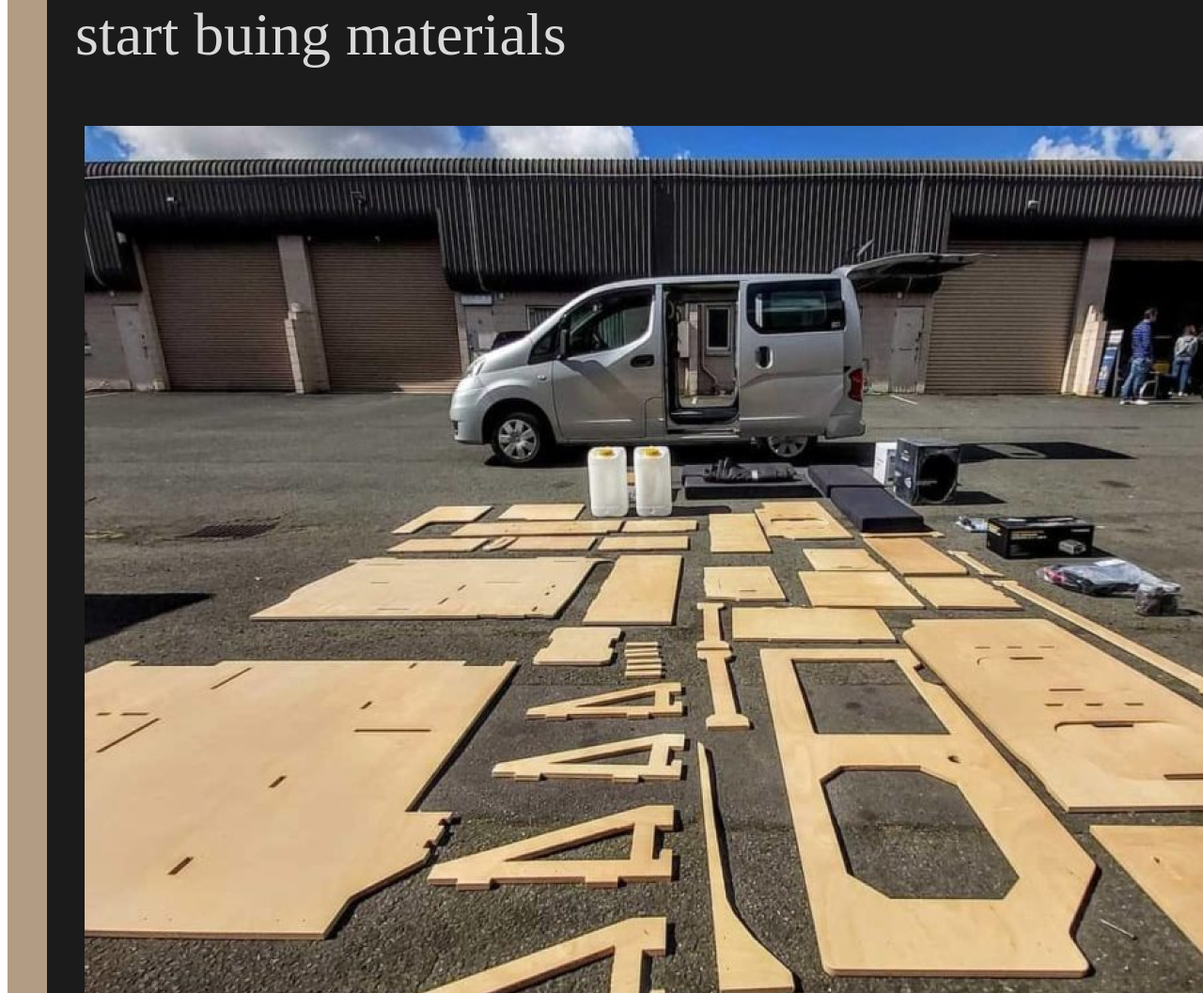
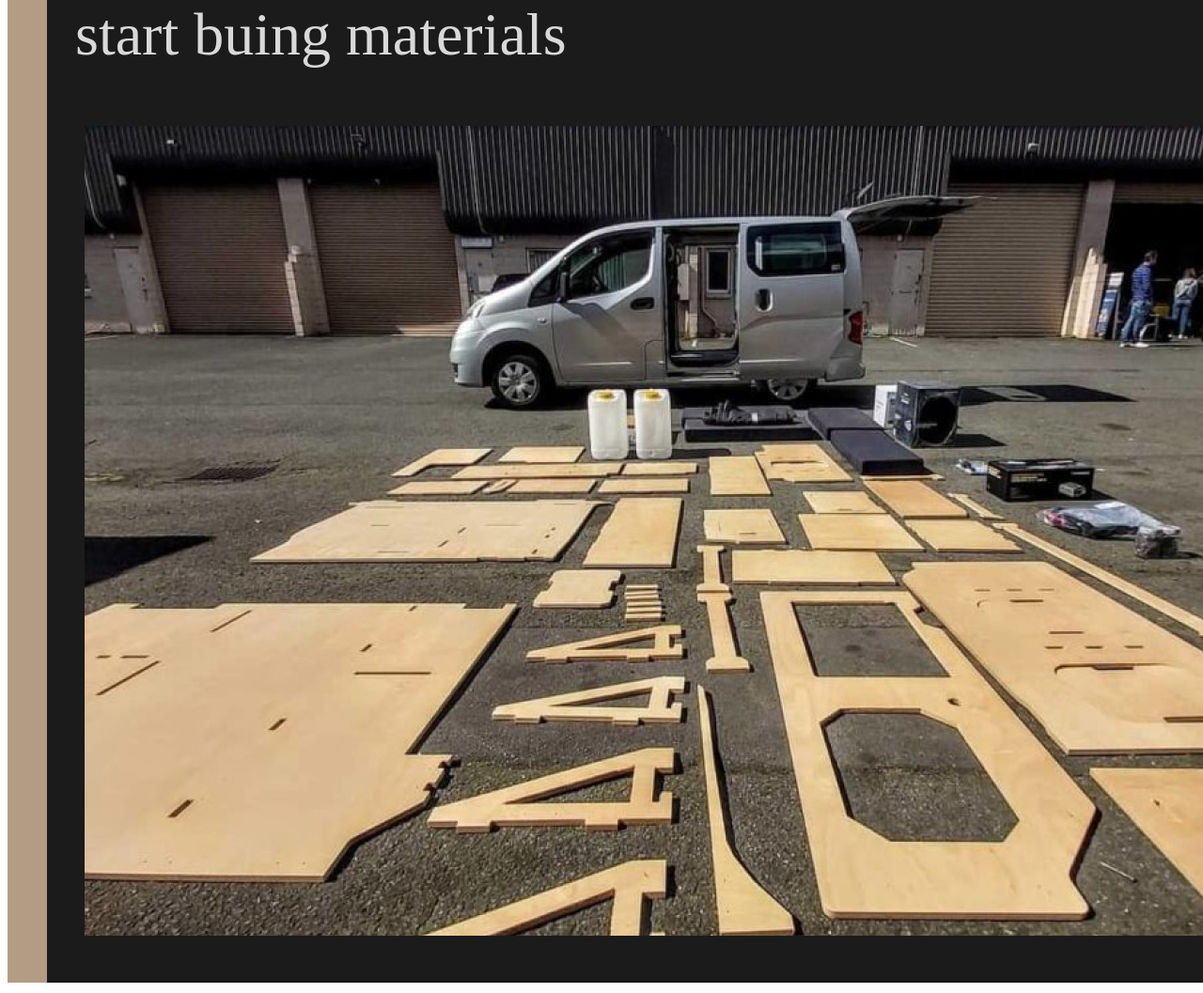
Before and after one commit to AzariahSILAS/BuildingMyLife, a plain HTML site: page index.html in a window 1280 px wide. Shown: the part 6940-7997 px from the top of the page at 94% size. Drawn offline with Linux system fonts and the light colour scheme.

Commit message:
Add files via upload

```diff
--- a/index.html
+++ b/index.html
@@ -42,7 +42,7 @@
             <div class="block block-five">
                 <p>Could i survive without my own apartment im only 21 and i dont have a lot to lose, and if i realy want this im going to have to make some sacrifices.
                 So i did exactly that. ended my lease and and started living between my friends and my parents so i could basicly throw all my money into my project. I immediately started drawing out plans and shortly after i had enough money to start buing materials</p>
-                <img src="photos/pc-photos/forth-photo.png" alt="">
+                <img src="photos/pc-photos/forth-photo2.png" alt="">
 
             </div>
 
```
